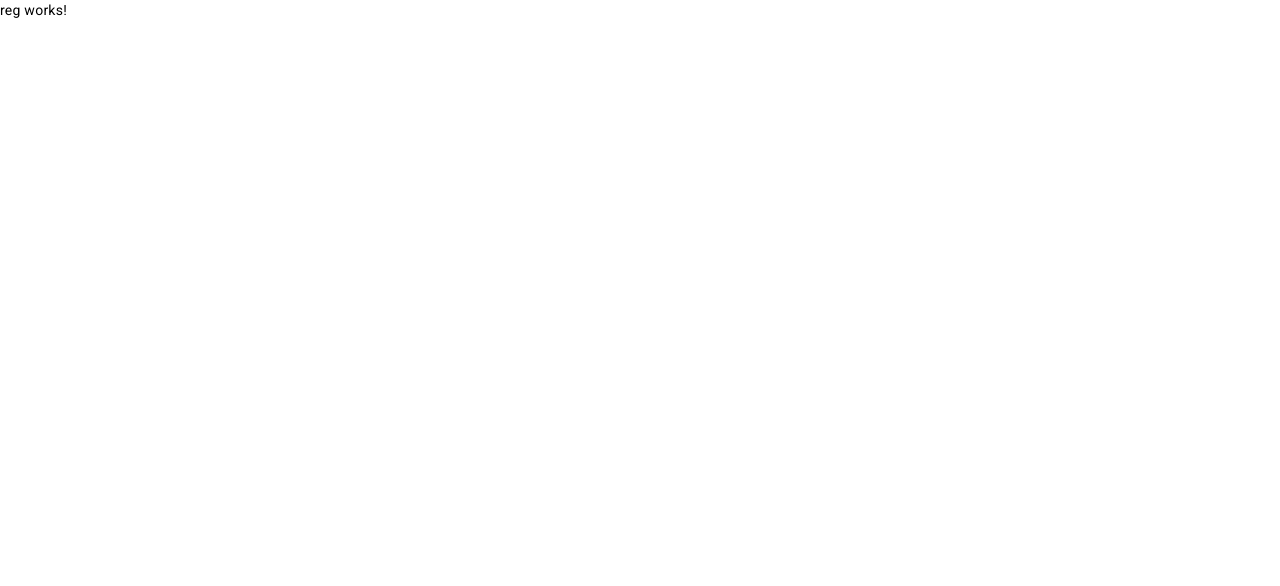
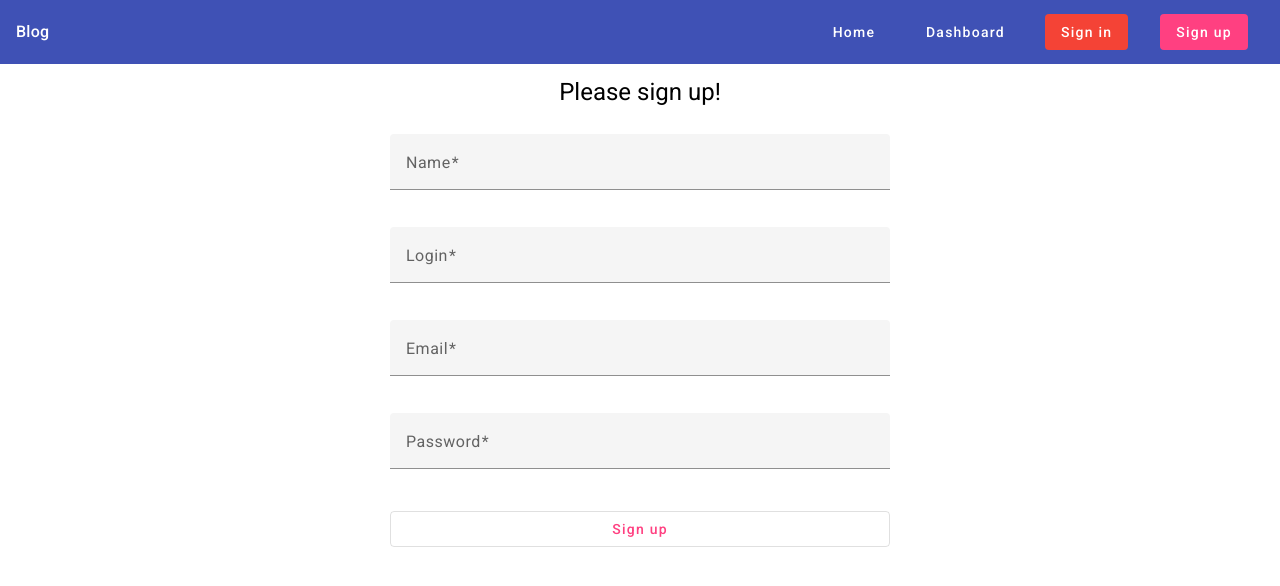
Before and after one commit to MaxRattle/Angular-MEAN, an Angular app in the folder Frontend/: page /reg in a window 1280 px wide. Shown: the top 586 px of the page. Built offline with nearby package versions, Linux system fonts and the light colour scheme.

Commit message:
feat: added realized forms reg with material io

```diff
--- a/Frontend/src/app/app.component.html
+++ b/Frontend/src/app/app.component.html
@@ -1,2 +1 @@
 <router-outlet></router-outlet>
-<!-- <h1>app component!</h1> -->
--- a/Frontend/src/app/auth/auth.component.html
+++ b/Frontend/src/app/auth/auth.component.html
@@ -1 +1,26 @@
-<p>auth works!</p>
+<app-header></app-header>
+<section>
+    <div class="container">
+        <h1>Sign in</h1>
+        <div class="forms">
+            <form class="form">
+                <mat-form-field class="field-full-width">
+                    <mat-label>Email</mat-label>
+                    <input type="email" matInput placeholder="Ex. pat@example.com">
+                </mat-form-field>
+            </form>
+            <form class="form">
+                <mat-form-field class="field-full-width">
+                    <mat-label>Password</mat-label>
+                    <input type="password" matInput placeholder="Your password">
+                </mat-form-field>
+            </form>
+        </div>
+        <div class="checkbox">
+            <mat-checkbox class="example-margin" color="warn">Remember me</mat-checkbox>
+        </div>
+        <div class="sign-in">
+            <button type="submit" mat-stroked-button color="accent">Sign in</button>
+        </div>
+    </div>
+</section>
--- a/Frontend/src/app/auth/auth.component.scss
+++ b/Frontend/src/app/auth/auth.component.scss
@@ -0,0 +1,48 @@
+.container {
+  display: flex;
+  flex-direction: column;
+  width: 100%;
+  margin: 0 auto;
+}
+
+h1 {
+  text-align: center;
+}
+
+.forms {
+  display: flex;
+  flex-direction: column;
+  align-items: center;
+  justify-content: center;
+  margin: 0 auto;
+  width: 100%;
+}
+
+.form {
+  margin-top: 20px;
+  margin-bottom: 20px;
+  margin-left: 25px;
+  margin-right: 25px;
+  max-width: 500px;
+  width: 100%;
+}
+
+.field-full-width {
+  width: 100%;
+}
+
+.checkbox {
+  display: block;
+  margin: 0 auto;
+}
+
+.sign-in {
+  display: block;
+  text-align: center;
+  width: 100%;
+  margin-top: 15px;
+  button {
+    width: 100%;
+    max-width: 500px;
+  }
+}
--- a/Frontend/src/app/dashboard/dashboard.component.html
+++ b/Frontend/src/app/dashboard/dashboard.component.html
@@ -1 +1,2 @@
+<app-header></app-header>
 <p>dashboard works!</p>
--- a/Frontend/src/app/header/header.component.html
+++ b/Frontend/src/app/header/header.component.html
@@ -3,18 +3,8 @@
         <mat-toolbar class="toolbar" color="primary">
             <span class="blog">Blog</span>
             <span class="example-spacer"></span>
-            <a
-                [routerLink]="'/'"
-                mat-button
-                target="_blank"
-                class="home"
-            >Home</a>
-            <a
-                [routerLink]="'/dashboard'"
-                mat-button
-                target="_blank"
-                class="dashboard"
-            >Dashboard</a>
+            <a [routerLink]="'/'" mat-button class="home">Home</a>
+            <a [routerLink]="'/dashboard'" mat-button class="dashboard">Dashboard</a>
             <button
                 [routerLink]="'/auth'"
                 class="in"
--- a/Frontend/src/app/reg/reg.component.html
+++ b/Frontend/src/app/reg/reg.component.html
@@ -1 +1,106 @@
-<p>reg works!</p>
+<app-header></app-header>
+<section>
+    <div class="container">
+        <h1>Please sign up!</h1>
+        <form (submit)="signUp()" class="forms">
+                <form class="form">
+                <mat-form-field class="field-full-width">
+                    <mat-label>Name</mat-label>
+                    <input
+                        type="text"
+                        matInput
+                        [formControl]="nameFormControl"
+                        placeholder="Name"
+                        [(ngModel)]="name"
+                        name = "name"
+                    >
+                    @if (nameFormControl.hasError('required')) {
+                    <mat-error>
+                        Name is
+                        <strong>required</strong>
+                    </mat-error>
+                    }
+                    @if (nameFormControl.hasError('pattern')) {
+                      <mat-error>
+                        Name should only contain a single language (e.g., English or Russian) and no spaces
+                      </mat-error>
+                      }
+                </mat-form-field>
+            </form>
+            <form class="form">
+                <mat-form-field class="field-full-width">
+                    <mat-label>Login</mat-label>
+                    <input
+                        type="text"
+                        matInput
+                        [formControl]="loginFormControl"
+                        placeholder="Login"
+                        [(ngModel)]="login"
+                        name = "login"
+                    >
+                    @if (loginFormControl.hasError('required')) {
+                    <mat-error>
+                      Login is
+                        <strong>required</strong>
+                    </mat-error>
+                    }
+                    @if (loginFormControl.hasError('pattern')) {
+                    <mat-error>
+                      Login should only contain a single language (e.g., English or Russian) and no spaces
+                    </mat-error>
+                    }
+                </mat-form-field>
+            </form>
+            <form class="form">
+                <mat-form-field class="field-full-width">
+                    <mat-label>Email</mat-label>
+                    <input
+                        type="email"
+                        matInput
+                        [formControl]="emailFormControl"
+                        placeholder="Ex. pat@example.com"
+                        [(ngModel)]="email"
+                        name = "email"
+                    >
+                    @if (emailFormControl.hasError('email') && !emailFormControl.hasError('required')) {
+                    <mat-error>Please enter a valid email address</mat-error>
+                    }
+                  @if (emailFormControl.hasError('required')) {
+                    <mat-error>
+                        Email is
+                        <strong>required</strong>
+                    </mat-error>
+                    }
+                </mat-form-field>
+            </form>
+            <form class="form">
+                <mat-form-field class="field-full-width">
+                    <mat-label>Password</mat-label>
+                    <input
+                        type="password"
+                        matInput
+                        [formControl]="passwordFormControl"
+                        placeholder="Your password"
+                        [(ngModel)]="password"
+                        name = "password"
+                    >
+                    @if (passwordFormControl.hasError('minlength') && !passwordFormControl.hasError('required')) {
+                    <mat-error>Password length must be more than 8 symbols. Please enter a valid password.</mat-error>
+                    }
+                    @if (passwordFormControl.hasError('maxlength') && !passwordFormControl.hasError('required')) {
+                    <mat-error>Password length must be less than 20 symbols. Please enter a valid password</mat-error>
+                    }
+                    @if (passwordFormControl.hasError('required')) {
+                    <mat-error>
+                        Password is
+                        <strong>required</strong>
+                    </mat-error>
+                    }
+                </mat-form-field>
+            </form>
+            <div class="sign-up">
+                <button type="submit" mat-stroked-button color="accent">Sign up</button>
+            </div>
+          </form>
+    </div>
+</section>
--- a/Frontend/src/app/reg/reg.component.scss
+++ b/Frontend/src/app/reg/reg.component.scss
@@ -0,0 +1,43 @@
+.container {
+  display: flex;
+  flex-direction: column;
+  width: 100%;
+  margin: 0 auto;
+}
+
+h1 {
+  text-align: center;
+}
+
+.forms {
+  display: flex;
+  flex-direction: column;
+  align-items: center;
+  justify-content: center;
+  margin: 0 auto;
+  width: 100%;
+}
+
+.form {
+  margin-top: 10px;
+  margin-bottom: 5px;
+  margin-left: 25px;
+  margin-right: 25px;
+  max-width: 500px;
+  width: 100%;
+}
+
+.field-full-width {
+  width: 100%;
+}
+
+.sign-up {
+  display: block;
+  text-align: center;
+  width: 100%;
+  margin-top: 15px;
+  button {
+    width: 100%;
+    max-width: 500px;
+  }
+}
--- a/Frontend/src/app/reg/reg.component.ts
+++ b/Frontend/src/app/reg/reg.component.ts
@@ -1,12 +1,87 @@
 import { Component } from '@angular/core';
+import { HeaderComponent } from '../header/header.component';
+import {
+  FormControl,
+  FormsModule,
+  ReactiveFormsModule,
+  Validators,
+} from '@angular/forms';
+
+import { MatInputModule } from '@angular/material/input';
+import { MatFormFieldModule } from '@angular/material/form-field';
+
+import { MatCheckboxModule } from '@angular/material/checkbox';
+
+import { MatButtonModule } from '@angular/material/button';
+
+import { FlashMessageService } from '../servises/flash-message.service';
 
 @Component({
   selector: 'app-reg',
   standalone: true,
-  imports: [],
+  imports: [
+    HeaderComponent,
+    FormsModule,
+    ReactiveFormsModule,
+    MatFormFieldModule,
+    MatInputModule,
+    MatCheckboxModule,
+    MatButtonModule,
+  ],
   templateUrl: './reg.component.html',
-  styleUrl: './reg.component.scss'
+  styleUrl: './reg.component.scss',
 })
 export class RegComponent {
+  // Валидаторы
+  nameFormControl = new FormControl('', [
+    Validators.required,
+    Validators.pattern('^[a-zA-ZА-Яа-я]+$'),
+  ]);
+  loginFormControl = new FormControl('', [
+    Validators.required,
+    Validators.pattern('^[a-zA-ZА-Яа-я]+$'),
+  ]);
+  emailFormControl = new FormControl('', [
+    Validators.required,
+    Validators.email,
+  ]);
+  passwordFormControl = new FormControl('', [
+    Validators.required,
+    Validators.minLength(8),
+    Validators.maxLength(20),
+  ]);
+  // Отправка
+  name!: string;
+  login!: string;
+  email!: string;
+  password!: string;
 
+  constructor(private flashMessageService: FlashMessageService) {}
+
+  signUp() {
+    const user = {
+      name: this.name,
+      login: this.login,
+      email: this.email,
+      password: this.password,
+    };
+    // Оповещения об отправке
+    if (
+      this.nameFormControl.invalid ||
+      this.loginFormControl.invalid ||
+      this.emailFormControl.invalid ||
+      this.passwordFormControl.invalid
+    ) {
+      this.flashMessageService.show('Please fill in all required fields.');
+      return;
+    } else if (
+      !this.nameFormControl.invalid ||
+      !this.loginFormControl.invalid ||
+      !this.emailFormControl.invalid ||
+      !this.passwordFormControl.invalid
+    ) {
+      this.flashMessageService.show('Submit sucess.');
+      return;
+    }
+  }
 }
--- /dev/null
+++ b/Frontend/src/app/servises/flash-message.service.ts
@@ -0,0 +1,17 @@
+import { Injectable } from '@angular/core';
+import { MatSnackBar } from '@angular/material/snack-bar';
+
+@Injectable({
+  providedIn: 'root',
+})
+export class FlashMessageService {
+  constructor(private snackBar: MatSnackBar) {}
+
+  show(message: string, duration = 3000): void {
+    this.snackBar.open(message, 'Close', {
+      duration,
+      horizontalPosition: 'center',
+      verticalPosition: 'top',
+    });
+  }
+}
```
Also changed, not shown: Frontend/src/app/auth/auth.component.ts (+25 -5 lines), Frontend/src/app/dashboard/dashboard.component.ts (+4 -5 lines), Frontend/src/styles.scss (+8 -2 lines), 1 other file (tests, documents, lock files or other folders).
